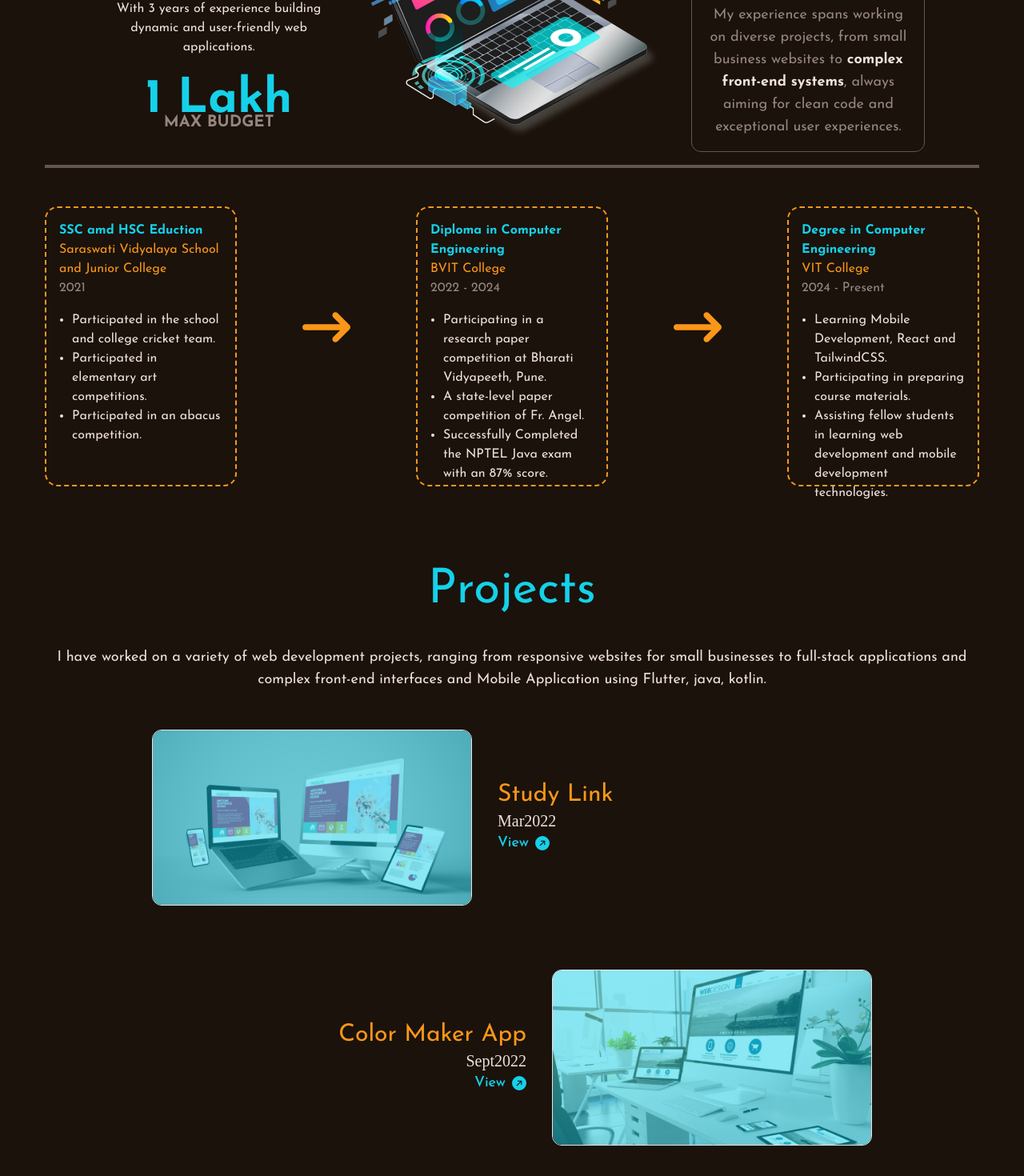
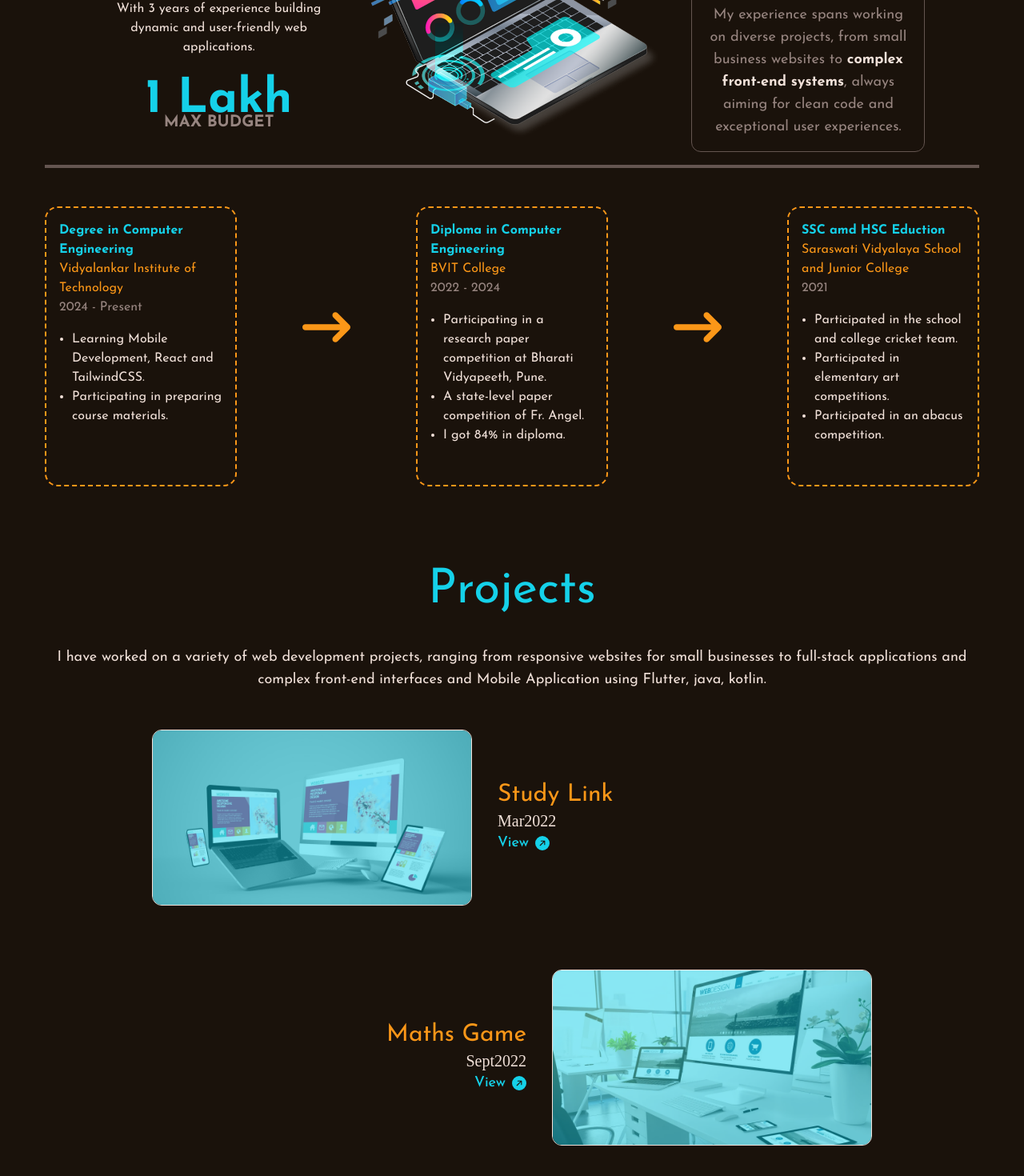
Before and after one commit to swapnilsupe01/E-portfolio, a React (Vite) app: page / in a window 1280 px wide. Shown: the part 2441-3911 px from the top of the page at 80% size. Built offline with nearby package versions, Linux system fonts and the light colour scheme.

Commit message:
project maths game added

```diff
--- a/src/components/experienceSection/AllExperiences.jsx
+++ b/src/components/experienceSection/AllExperiences.jsx
@@ -4,6 +4,27 @@ import { motion } from "framer-motion";
 import { fadeIn } from "../../framerMotion/variants";
 
 const experiences = [
+  {
+    job: "Degree in Computer Engineering",
+    company: "Vidyalankar Institute of Technology",
+    date: "2024 - Present",
+    responsibilities: [
+      "Learning Mobile Development, React and TailwindCSS.",
+      "Participating in preparing course materials.",
+    ],
+  },
+
+  {
+    job: "Diploma in Computer Engineering",
+    company: "BVIT College",
+    date: "2022 - 2024",
+    responsibilities: [
+     "Participating in a research paper competition at Bharati Vidyapeeth, Pune.",
+     "A state-level paper competition of Fr. Angel.",
+     "I got 84% in diploma.",
+    ],
+  },
+
   {
     job: "SSC amd HSC Eduction",
     company: "Saraswati Vidyalaya School and Junior College",
@@ -14,26 +35,7 @@ const experiences = [
       "Participated in an abacus competition.",
     ],
   },
-  {
-    job: "Diploma in Computer Engineering",
-    company: "BVIT College",
-    date: "2022 - 2024",
-    responsibilities: [
-     "Participating in a research paper competition at Bharati Vidyapeeth, Pune.",
-     "A state-level paper competition of Fr. Angel.",
-     "Successfully Completed the NPTEL Java exam with an 87% score.",
-    ],
-  },
-  {
-    job: "Degree in Computer Engineering",
-    company: "VIT College",
-    date: "2024 - Present",
-    responsibilities: [
-      "Learning Mobile Development, React and TailwindCSS.",
-      "Participating in preparing course materials.",
-      "Assisting fellow students in learning web development and mobile development technologies.",
-    ],
-  },
+
 ];
 
 const AllExperiences = () => {
--- a/src/components/projectsSection/ProjectsMain.jsx
+++ b/src/components/projectsSection/ProjectsMain.jsx
@@ -12,7 +12,7 @@ const projects = [
     link: "#",
   },
   {
-    name: "Color Maker App",
+    name: "Maths Game",
     year: "Sept2022",
     align: "left",
     image: "../../images/website-img-2.webp",
```
